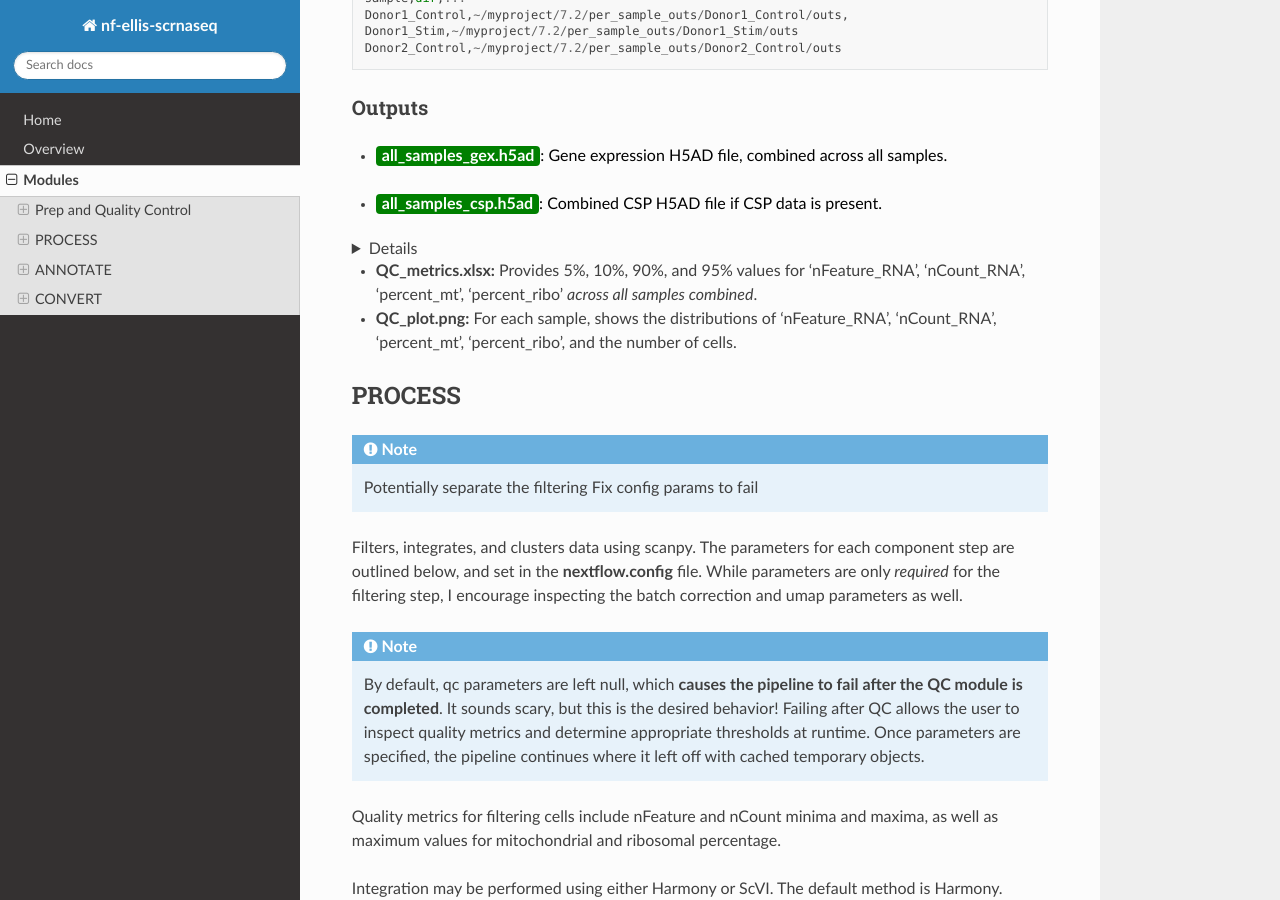
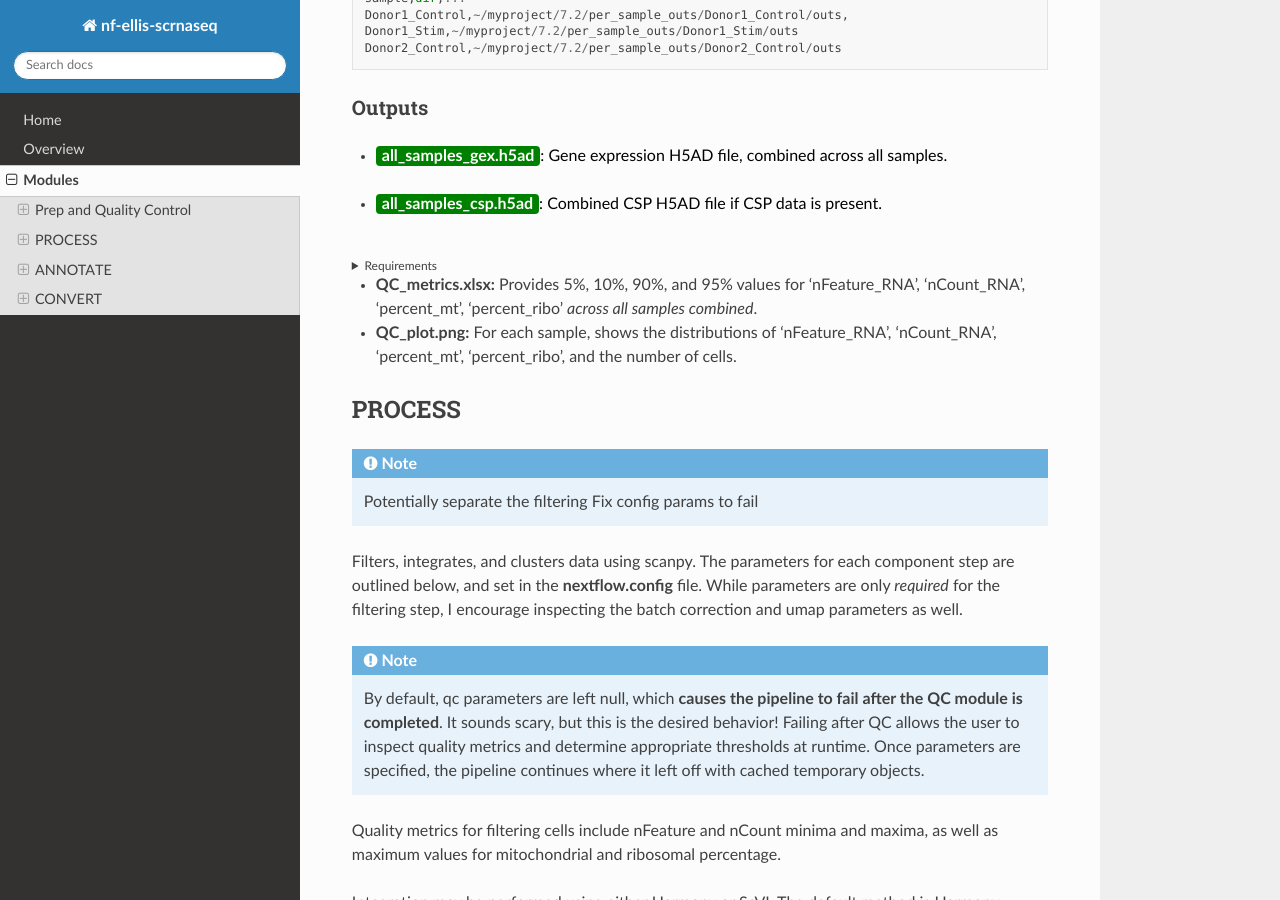
Before and after one commit to oliviaellis65/docs, a Sphinx documentation site: the page built from docs/source/modules.rst, in a window 1280 px wide and 900 px high, scrolled down 980 px. Built offline with Sphinx 7.4.7 and the Read the Docs theme 3.1.0, drawn with Linux system fonts in a browser that asks for light colours.

Commit message:
Update modules.rst

```diff
--- a/docs/source/modules.rst
+++ b/docs/source/modules.rst
@@ -73,11 +73,11 @@
 
    <ul><li><span style="background-color: green; color: white; font-weight:bold; padding: 2px 6px; border-radius: 4px;">all_samples_gex.h5ad</span><span style="display:inline; color: black;">: Gene expression H5AD file, combined across all samples.</span></li></ul>
    <ul><li><span style="background-color: green; color: white; font-weight:bold; padding: 2px 6px; border-radius: 4px;">all_samples_csp.h5ad</span><span style="display:inline; color: black;">: Combined CSP H5AD file if CSP data is present.</span></li></ul>
-         <details>
-         <span style="font-size: 12px; margin-left: 40px;"><summary>Requirements</summary></span>
+         <span style="font-size: 12px; margin-left: 40px;"><details>
+         <summary>Requirements</summary>
           all_samples_gex.h5ad contains metadata for QC metrics, including:
             'nFeature_RNA', 'nCount_RNA', 'percent_mt', 'percent_ribo', 'percent_rbc', 'log1p_n_genes_by_counts', 'log1p_total_counts', 'pct_counts_in_top_50_genes', 'pct_counts_in_top_100_genes', 'pct_counts_in_top_200_genes', 'pct_counts_in_top_500_genes', 'total_counts_mt', 'log1p_total_counts_mt',  'total_counts_ribo', 'log1p_total_counts_ribo',  'total_counts_hb', 'log1p_total_counts_hb'
-         </details>
+         </details></span>
 .. fake comment
 - **QC_metrics.xlsx:** Provides 5%, 10%, 90%, and 95% values for 'nFeature_RNA', 'nCount_RNA', 'percent_mt', 'percent_ribo' *across all samples combined*.
 - **QC_plot.png:** For each sample, shows the distributions of 'nFeature_RNA', 'nCount_RNA', 'percent_mt', 'percent_ribo', and the number of cells.
```
